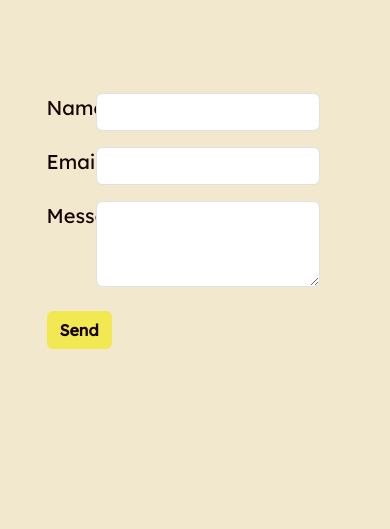
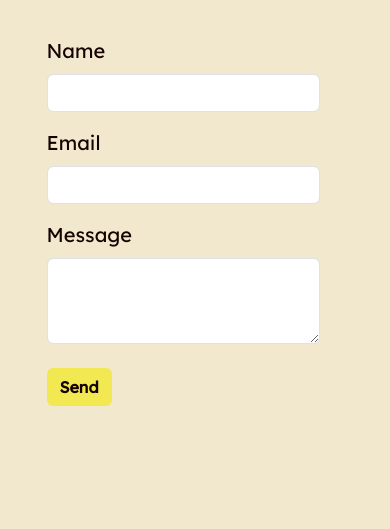
Before and after one commit to ryuheiryan/web-portfolio-b303, a plain HTML site: page index.html in a window 390 px wide. Shown: the part 2939-3468 px from the top of the page. Drawn offline with nearby package versions, Linux system fonts and the light colour scheme; a web font is replaced by a local one.

Commit message:
Fix form wrapping

```diff
--- a/index.html
+++ b/index.html
@@ -108,20 +108,20 @@
       </div>
       <form class="row col-10 my-5 mx-auto" action="https://mail.google.com/">
         <div class="form-group row">
-          <label for="name" class="col-2 col-xl-1 pt-2">Name</label>
-          <div class="col my-2">
+          <label for="name" class="col-3 col-md-2 col-xl-1 pt-2">Name</label>
+          <div class="col-12 col-md-10 col-xl-11 my-2">
             <input type="text" class="form-control">
           </div>
         </div>
         <div class="form-group row">
-          <label for="email" class="col-2 col-xl-1 pt-2">Email</label>
-          <div class="col my-2">
+          <label for="email" class="col-3 col-md-2 col-xl-1 pt-2">Email</label>
+          <div class="col-12 col-md-10 col-xl-11 my-2">
             <input type="email" class="form-control">
           </div>
         </div>
         <div class="form-group row">
-          <label for="message" class="col-2 col-xl-1 pt-2">Message</label>
-          <div class="col my-2">
+          <label for="message" class="col-3 col-md-2 col-xl-1 pt-2">Message</label>
+          <div class="col-12 col-md-10 col-xl-11 my-2">
             <textarea name="message" class="form-control" rows="3"></textarea>
           </div>
         </div>
```
